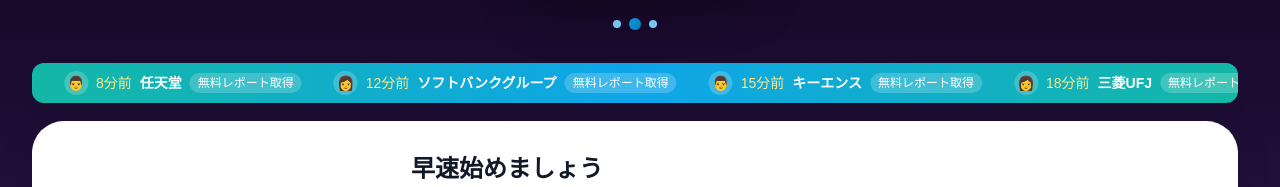
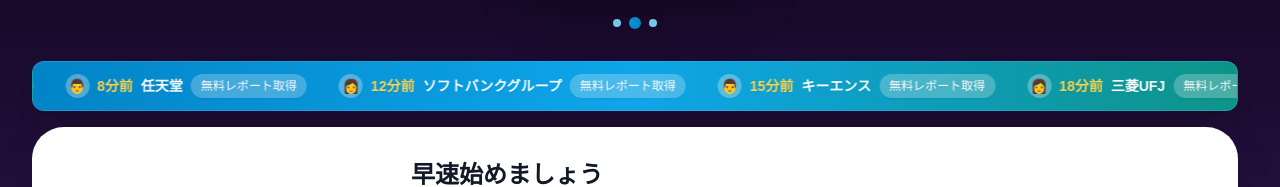
Before and after one commit to kairuimarket001-prog/japanform, a React (Vite) app: page / in a window 1280 px wide. Shown: the part 359-546 px from the top of the page. Built offline with nearby package versions, Linux system fonts and the light colour scheme; no server answers.

Commit message:
Updated RefactoredHome.tsx

```diff
--- a/src/pages/RefactoredHome.tsx
+++ b/src/pages/RefactoredHome.tsx
@@ -470,16 +470,16 @@
             </div>
 
             <div className="w-[95%] mx-auto mb-4">
-              <div className="overflow-hidden bg-gradient-to-r from-teal-500 via-ocean-500 to-teal-500 py-2 shadow-lg rounded-xl">
+              <div className="overflow-hidden bg-gradient-to-r from-ocean-600 via-ocean-500 to-teal-600 py-3 shadow-xl rounded-xl border border-ocean-400/30">
                 <div className="animate-scroll-left whitespace-nowrap inline-block">
                   {[...diagnosisRecords, ...diagnosisRecords, ...diagnosisRecords].map((record, index) => (
-                    <span key={index} className="inline-flex items-center mx-4 text-white">
-                      <span className="inline-flex items-center justify-center w-6 h-6 rounded-full bg-white/20 mr-2 text-sm">
+                    <span key={index} className="inline-flex items-center mx-4 text-white drop-shadow-sm">
+                      <span className="inline-flex items-center justify-center w-6 h-6 rounded-full bg-white/30 mr-2 text-sm shadow-sm">
                         {record.icon}
                       </span>
-                      <span className="text-sm font-medium mr-2 text-amber-200">{record.time}</span>
-                      <span className="text-sm font-bold mr-2">{record.stock}</span>
-                      <span className="text-xs bg-white/20 px-2 py-0.5 rounded-full">無料レポート取得</span>
+                      <span className="text-sm font-semibold mr-2 text-amber-300">{record.time}</span>
+                      <span className="text-sm font-bold mr-2 text-white">{record.stock}</span>
+                      <span className="text-xs bg-white/25 px-2.5 py-1 rounded-full font-medium shadow-sm backdrop-blur-sm">無料レポート取得</span>
                     </span>
                   ))}
                 </div>
```
